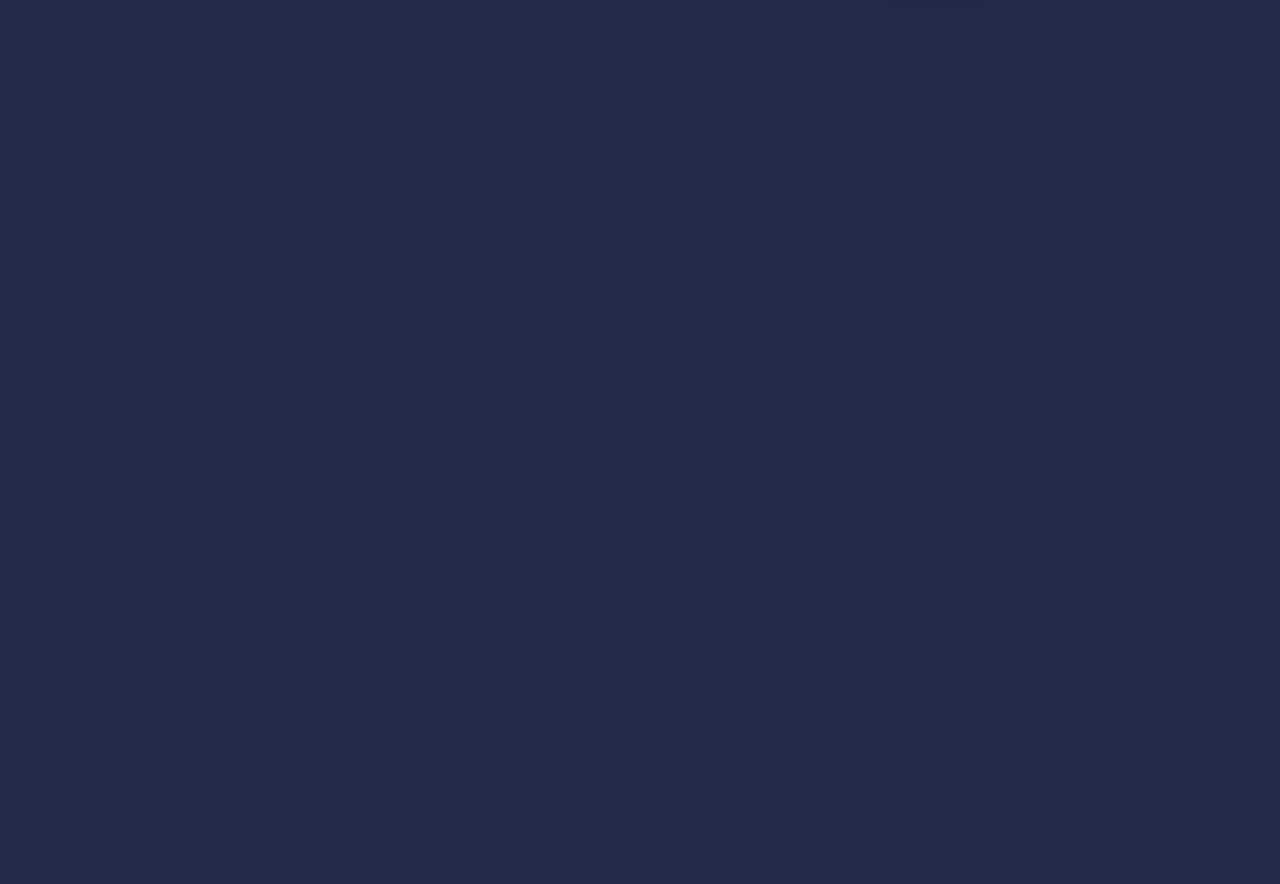
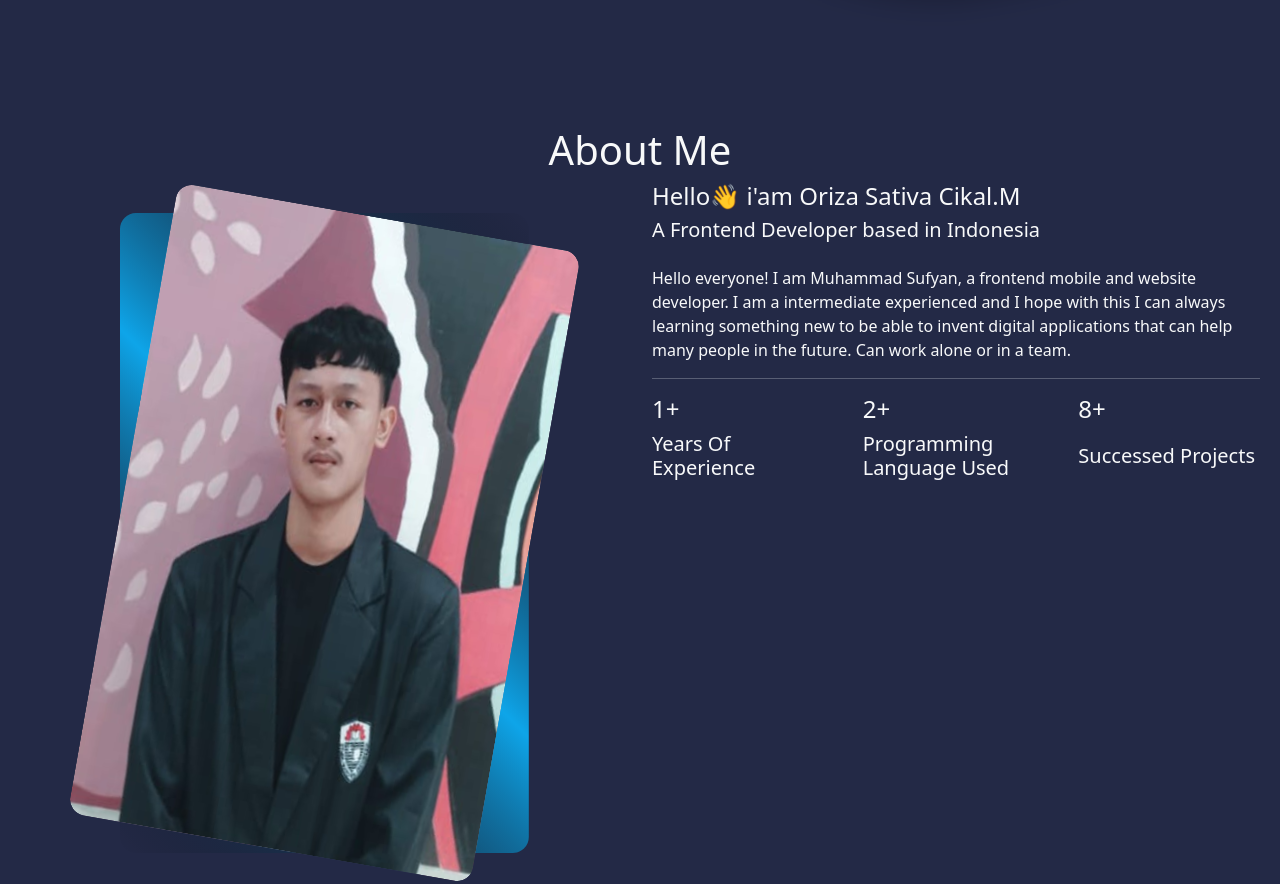
Before and after one commit to Orizaaaaa/MY-portofolio, a React (Vite) app: page / in a window 1280 px wide. Shown: the part 673-1557 px from the top of the page. Before the commit the page ends 800 px from the top, so only its background shows below. Built offline with nearby package versions, Linux system fonts and the light colour scheme; a web font is replaced by a local one.

Commit message:
add about me

```diff
--- a/image.js
+++ b/image.js
@@ -1,5 +1,7 @@
 import profile from './src/assets/profile.svg'
+import aboutImage from './src/assets/aboutMe.svg'
 
 export {
-    profile
+    profile,
+    aboutImage
 }
--- a/src/css/index.css
+++ b/src/css/index.css
@@ -60,7 +60,7 @@ nav .navbar-collapse .navbar-nav .nav-item a:hover::after {
 
 
 .main .intro {
-    min-height: 85vh;
+    min-height: 90vh;
 }
 
 .main .row .col h1 {
--- a/src/pages/App.jsx
+++ b/src/pages/App.jsx
@@ -1,4 +1,4 @@
-import { profile } from "../../image"
+import { aboutImage, profile } from "../../image"
 import Navbar from "../components/Fragment/Navbar"
 
 
@@ -23,6 +23,44 @@ function App() {
             </div>
           </div>
         </section>
+
+        <section id="aboutMe" >
+          <h1 className="text-center text-light" >About Me</h1>
+          <div className="row">
+            <div className="col">
+              <img src={aboutImage} alt="" />
+            </div>
+
+            <div className="col">
+              <div className="AboutMySelf">
+                <h4 className="text-light">Hello👋 i'am <span>Oriza Sativa Cikal.M</span> <br /></h4>
+                <h5 className="text-light"><span>A Frontend Developer</span> based  in <span>Indonesia</span></h5>
+                <p className="mt-4 text-light" >Hello everyone! I am Muhammad Sufyan, a frontend mobile and website developer.
+                  I am a intermediate experienced and I hope with this I can always learning something new
+                  to be able to invent digital applications that can help many people in the future.
+                  Can work alone or in a team.</p>
+                <hr className="text-light" />
+                <div className="row text-light">
+                  <div className="col">
+                    <h4>1+ </h4>
+                    <h5>Years Of Experience</h5>
+                  </div>
+                  <div className="col">
+                    <h4>2+ </h4>
+                    <h5>Programming Language Used</h5>
+                  </div>
+                  <div className="col">
+                    <h4>8+ </h4>
+                    <h5>Successed Projects</h5>
+                  </div>
+                </div>
+              </div>
+
+
+            </div>
+          </div>
+
+        </section>
       </main>
     </>
   )
```
Also changed, not shown: src/assets/aboutMe.svg (added).
